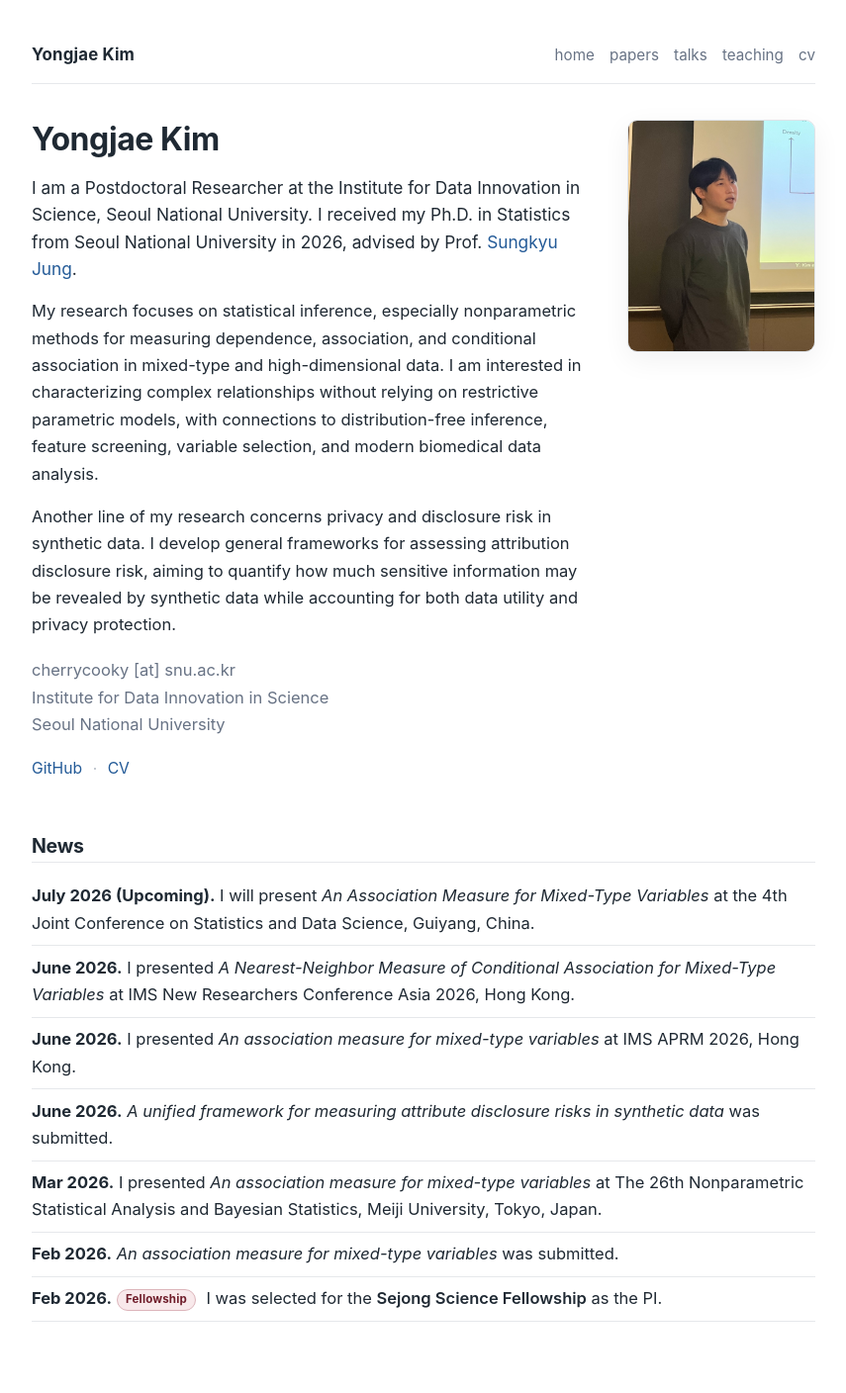
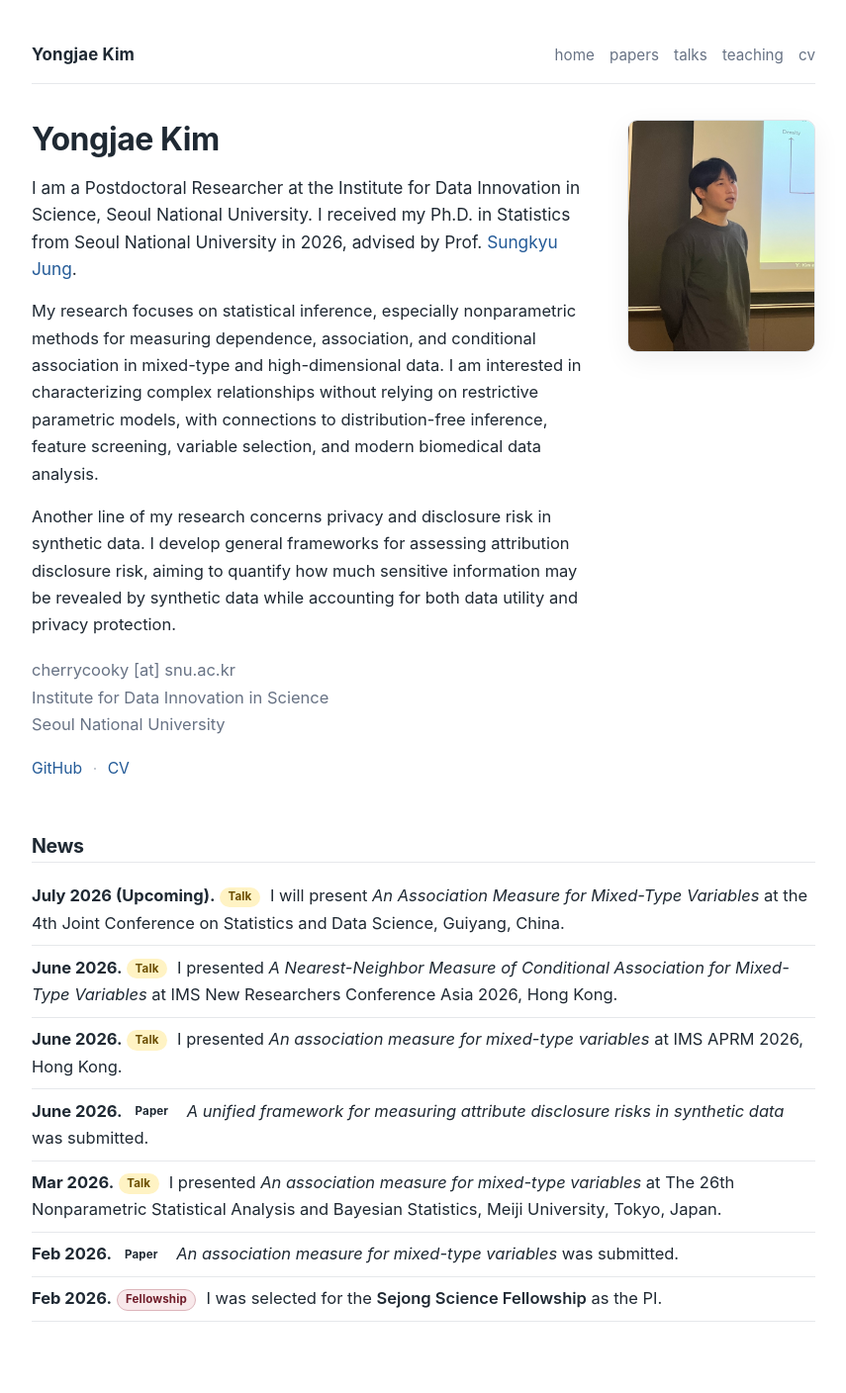
Before and after one commit to cherrrycooky/cherrrycooky.github.io, a Jekyll site: the page built from index.markdown, in a window 1280 px wide. Shown: the whole page at 99% size, without its empty margins (212-1067 px from the left). Built offline with Jekyll 4.4.1, drawn with Linux system fonts in a browser that asks for light colours.

Commit message:
Update index.markdown

```diff
--- a/index.markdown
+++ b/index.markdown
@@ -39,12 +39,12 @@ title: Home
 <section class="news-section">
   <h2>News</h2>
   <ul class="news-list">
-    <li><span class="news-date">July 2026 (Upcoming).</span> I will present <em>An Association Measure for Mixed-Type Variables</em> at the 4th Joint Conference on Statistics and Data Science, Guiyang, China.</li>
-    <li><span class="news-date">June 2026.</span> I presented <em>A Nearest-Neighbor Measure of Conditional Association for Mixed-Type Variables</em> at IMS New Researchers Conference Asia 2026, Hong Kong.</li>
-    <li><span class="news-date">June 2026.</span> I presented <em>An association measure for mixed-type variables</em> at IMS APRM 2026, Hong Kong.</li>
-    <li><span class="news-date">June 2026.</span> <em>A unified framework for measuring attribute disclosure risks in synthetic data</em> was submitted.</li>
-    <li><span class="news-date">Mar 2026.</span> I presented <em>An association measure for mixed-type variables</em> at The 26th Nonparametric Statistical Analysis and Bayesian Statistics, Meiji University, Tokyo, Japan.</li>
-    <li><span class="news-date">Feb 2026.</span> <em>An association measure for mixed-type variables</em> was submitted.</li>
+    <li><span class="news-date">July 2026 (Upcoming).</span> <span class="tag tag-talk">Talk</span> I will present <em>An Association Measure for Mixed-Type Variables</em> at the 4th Joint Conference on Statistics and Data Science, Guiyang, China.</li>
+    <li><span class="news-date">June 2026.</span> <span class="tag tag-talk">Talk</span> I presented <em>A Nearest-Neighbor Measure of Conditional Association for Mixed-Type Variables</em> at IMS New Researchers Conference Asia 2026, Hong Kong.</li>
+    <li><span class="news-date">June 2026.</span> <span class="tag tag-talk">Talk</span> I presented <em>An association measure for mixed-type variables</em> at IMS APRM 2026, Hong Kong.</li>
+    <li><span class="news-date">June 2026.</span> <span class="tag tag-paper">Paper</span> <em>A unified framework for measuring attribute disclosure risks in synthetic data</em> was submitted.</li>
+    <li><span class="news-date">Mar 2026.</span> <span class="tag tag-talk">Talk</span> I presented <em>An association measure for mixed-type variables</em> at The 26th Nonparametric Statistical Analysis and Bayesian Statistics, Meiji University, Tokyo, Japan.</li>
+    <li><span class="news-date">Feb 2026.</span> <span class="tag tag-paper">Paper</span> <em>An association measure for mixed-type variables</em> was submitted.</li>
     <li class="news-highlight"> <span class="news-date">Feb 2026.</span> <span class="tag tag-fellowship">Fellowship</span> I was selected for the <strong>Sejong Science Fellowship</strong> as the PI. </li>
   </ul>
 </section>
```
